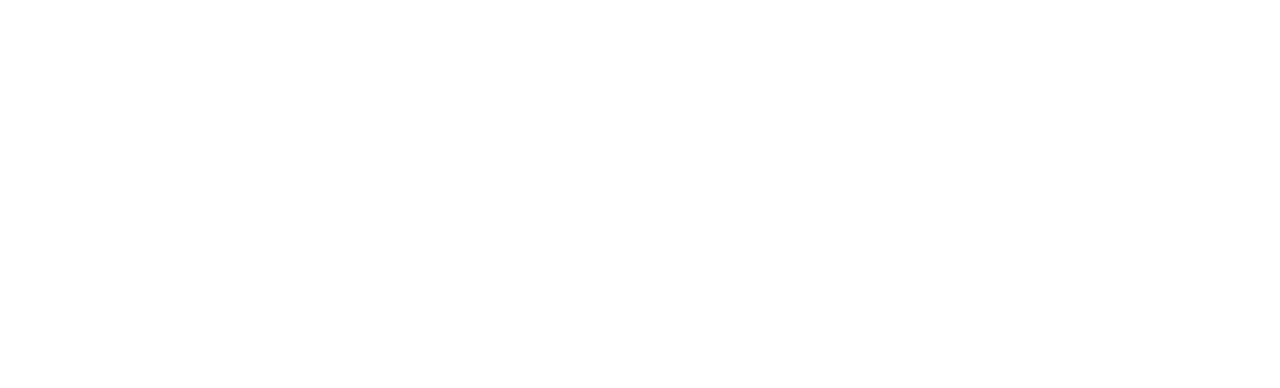
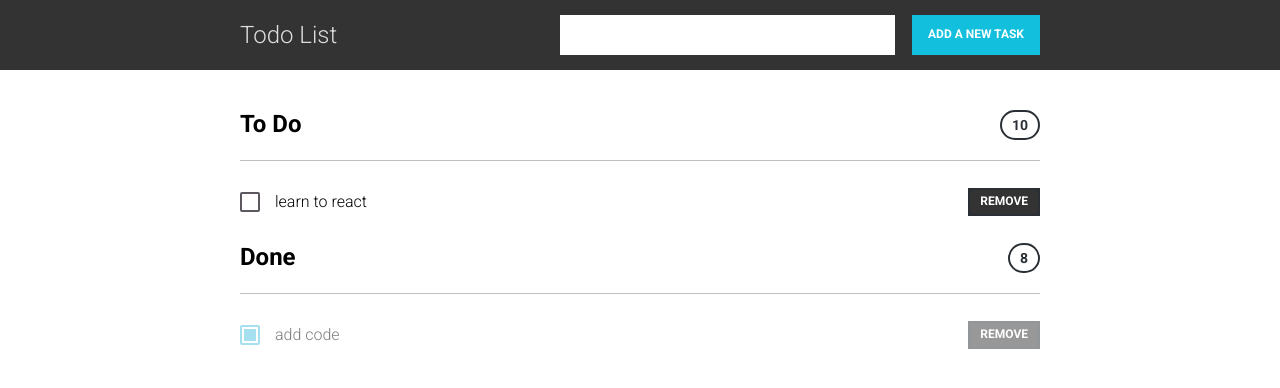
Before and after one commit to homie43/todo-list-vue_3, a plain HTML site: page index.html in a window 1280 px wide. Drawn offline with nearby package versions, Linux system fonts and the light colour scheme.

Commit message:
html static completed

```diff
--- a/index.html
+++ b/index.html
@@ -4,7 +4,7 @@
     <meta charset="UTF-8">
     <meta http-equiv="X-UA-Compatible" content="IE=edge">
     <meta name="viewport" content="width=device-width, initial-scale=1.0">
-    <title>todo-list</title>
+    <title>ToDo-list on Vue.js v.3</title>
     <link rel="preconnect" href="https://fonts.googleapis.com">
     <link rel="preconnect" href="https://fonts.gstatic.com" crossorigin>
     <link href="https://fonts.googleapis.com/css2?family=Roboto:wght@300;700&display=swap" rel="stylesheet">
@@ -12,6 +12,46 @@
     <link rel="stylesheet" href="style.css">
 </head>
 <body>
+    <div class="header">
+        <div class="container">
+            <div class="logo">Todo List</div>
+            <div class="form">
+                <input type="text">
+                <button class="btn">Add a new task</button>
+            </div>
+        </div>
+    </div>
 
+    <div class="container">
+        <h2>
+            <span>To Do</span>
+            <span class="mask-num">10</span>
+        </h2>
+        <ul class="mask-list">
+            <li>
+                <div>
+                    <input type="checkbox">
+                    <span>learn to react</span>
+                </div>
+                <button class="btn-remove">Remove</button>
+            </li>
+        </ul>
+        <h2>
+            <span>Done</span>
+            <span class="mask-num">8</span>
+        </h2>
+        <ul class="mask-list complete-list">
+            <li>
+                <div>
+                    <input type="checkbox" checked>
+                    <span>add code</span>
+                </div>
+                <button class="btn-remove">Remove</button>
+            </li>
+        </ul>
+    </div>
+
+    <script src="https://unpkg.com/vue@next"></script>
+    <script src="app.js"></script>
 </body>
 </html>
```
